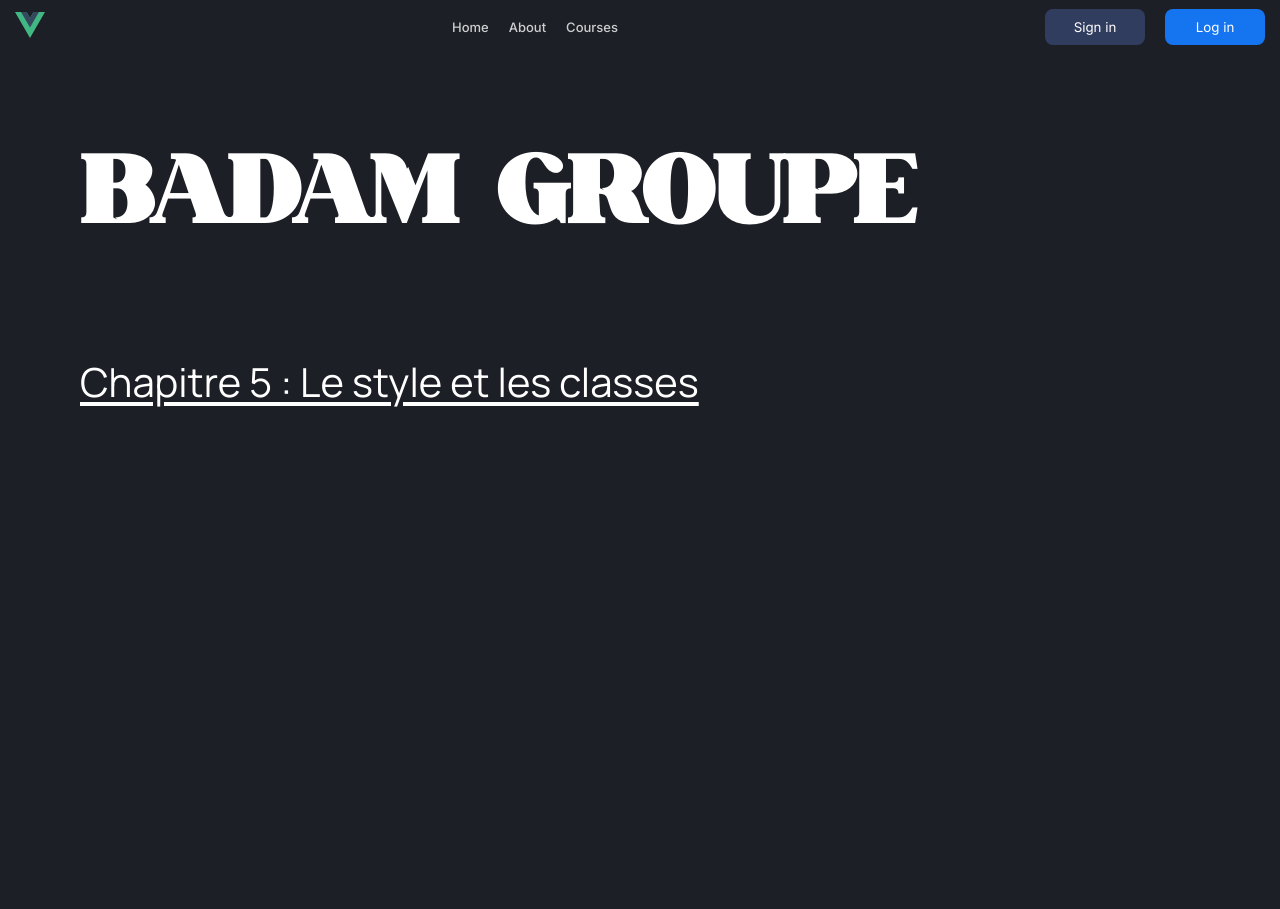
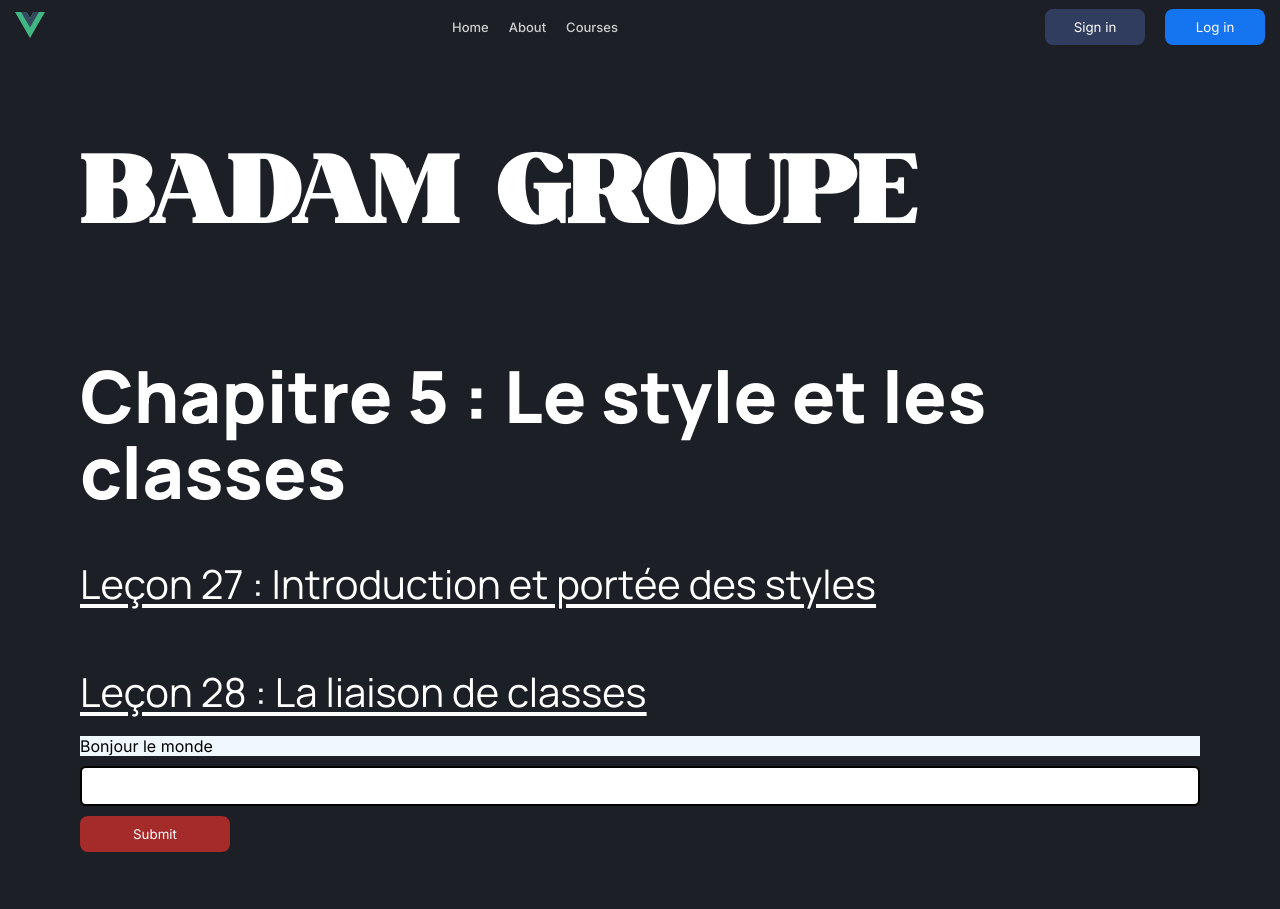
Before and after one commit to didicodeX/course-app, a Vue app: page /courses/style-et-classe in a window 1280 px wide. Shown: the top 909 px of the page. Before the commit the page ends 800 px from the top, so only its background shows below. Built offline with nearby package versions, Linux system fonts and the light colour scheme.

Commit message:
Lecon 28 : La liaison de classes

```diff
--- a/src/assets/base.css
+++ b/src/assets/base.css
@@ -87,17 +87,20 @@ h1,
 h2,
 h3 {
   margin-bottom: 10px;
+  font-family: var(--font-title);
 }
 
 h1 {
-  font-family: var(--font-title);
   font-size: var(--font-size-title1);
   font-weight: var(--font-weigth-title1);
   line-height: var(--line-heigth-title1);
 }
-
+h2 {
+  font-size: var(--font-size-title2);
+  font-weight: var(--font-weigth-title2);
+  line-height: var(--line-heigth-title2);
+}
 h3 {
-  font-family: var(--font-title);
   font-size: var(--font-size-title3);
   font-weight: var(--font-weigth-title3);
   line-height: var(--line-heigth-title3);
--- a/src/components/NavBar.vue
+++ b/src/components/NavBar.vue
@@ -73,13 +73,12 @@ onBeforeUnmount(() => {
   display: none;
   position: relative;
   height: 25px;
-  width: 100px;
   max-width: 20px;
   border: 0;
   outline: 0;
   cursor: pointer;
   background-color: transparent;
-  padding: 20px;
+  padding: 15px;
 }
 .burger-menu span {
   position: absolute;
@@ -166,6 +165,7 @@ nav {
     background-color: #16181d;
     flex-direction: column;
     justify-content: center;
+    /* padding-top: 200px; */
     align-items: center;
     gap: 50px;
   }
--- a/src/components/TemplateVue.vue
+++ b/src/components/TemplateVue.vue
@@ -1,7 +1,7 @@
 <template>
-  <section class="padd limit-content">
+  <section class="padd content-limit">
     <div>
-      <h3></h3>
+      <h2></h2>
     </div>
   </section>
 </template>
--- a/src/router/index.ts
+++ b/src/router/index.ts
@@ -6,6 +6,7 @@ import StyleVue from '@/views/StyleVue.vue'
 import InteractionDom from '@/views/InteractionDom.vue'
 import ComposantReactif from '@/views/ComposantReactif.vue'
 import DirectivesStructurelles from '@/views/DirectivesStructurelles.vue'
+import BasesComposants from '@/views/BasesComposants.vue'
 
 const router = createRouter({
   history: createWebHistory(import.meta.env.BASE_URL),
@@ -45,7 +46,11 @@ const router = createRouter({
       name: 'Directives-structurelles',
       component: DirectivesStructurelles
     },
-
+    {
+      path: '/courses/Bases-des-composants',
+      name: 'Bases-des-composants',
+      component: BasesComposants
+    },
   ],
 })
 
--- a/src/views/AboutView.vue
+++ b/src/views/AboutView.vue
@@ -1,7 +1,7 @@
 <template>
   <section class="padd content-limit">
     <div class="about">
-      <h3>This is an about page</h3>
+      <h2>This is an about page</h2>
     </div>
   </section>
 </template>
--- a/src/views/ComposantReactif.vue
+++ b/src/views/ComposantReactif.vue
@@ -1,7 +1,7 @@
 <template>
   <section class="padd content-limit">
     <div>
-      <h3>Chapitre 4 : Rendre les composants réactifs</h3>
+      <h2>Chapitre 4 : Rendre les composants réactifs</h2>
 
       <div class="lesson">
         <h3>Leçon 21 : La fonction reactive()</h3>
@@ -154,7 +154,6 @@ watchEffect(() => {
   product.priceHT = price.value; // grace a ca j'ai une refence et a chaue fois que je vais modifie mon priceHT il vas se lancer. donc priceHT est considerer comme une dependance
   product.lastModif = Date.now();
   console.log(product);
-
 })
 
 </script>
--- a/src/views/CoursesView.vue
+++ b/src/views/CoursesView.vue
@@ -1,7 +1,7 @@
 <template>
   <section class="padd content-limit">
     <div>
-      <h3>This is an Courses page</h3>
+      <h2>This is an Courses page</h2>
       <ul class="chapter-list">
         <li>
           <RouterLink to="/courses/DOM">
@@ -20,22 +20,27 @@
         </li>
         <li>
           <RouterLink to="/courses/Directives-structurelles">
-            Chapitre 6 : Les directives structurelles          </RouterLink>
+            Chapitre 6 : Les directives structurelles
+          </RouterLink>
+        </li>
+        <li>
+          <RouterLink to="/courses/Bases-des-composants">
+            Chapitre 7 : Les bases des composants
+          </RouterLink>
         </li>
       </ul>
     </div>
   </section>
 </template>
 
-<script setup lang="ts">
-
-</script>
+<script setup lang="ts"></script>
 
 <style scoped>
 a {
   font-size: 18px;
 }
 .chapter-list {
+  margin: 5rem 0;
   display: grid;
   gap: 20px;
 }
--- a/src/views/HomeView.vue
+++ b/src/views/HomeView.vue
@@ -1,7 +1,7 @@
 <template>
   <section class="padd content-limit">
     <div>
-      <h3>This is an Home page</h3>
+      <h2>This is an Home page</h2>
     </div>
   </section>
 </template>
--- a/src/views/InteractionDom.vue
+++ b/src/views/InteractionDom.vue
@@ -1,7 +1,7 @@
 <template>
 <section class="padd content-limit">
   <div>
-    <h3>Chapitre 3 : Intéragir avec le DOM</h3>
+    <h2>Chapitre 3 : Intéragir avec le DOM</h2>
     <h1 v-bind:class="h1title" :id="h1id">
       Bonjour <span>{{ `${name.toUpperCase()} !` }}</span>
     </h1>
--- a/src/views/StyleVue.vue
+++ b/src/views/StyleVue.vue
@@ -1,11 +1,77 @@
 <template>
   <section class="padd content-limit">
     <div>
-      <h3>Chapitre 5 : Le style et les classes</h3>
+      <h2>Chapitre 5 : Le style et les classes</h2>
+      <div class="lesson">
+        <h3>Leçon 27 : Introduction et portée des styles</h3>
+      </div>
+      <div class="lesson">
+        <h3>Leçon 28 : La liaison de classes</h3>
+        <p :class="{ hello: h1Class }">Bonjour le monde</p>
+        <input
+          type="text"
+          class="input"
+          :class="{ inputOngoing, inputError, inputValid }"
+          v-model="input.value"
+          @focus="(input.focus = true), (input.touched = true)"
+          @blur="input.focus = false"
+        />
+        <button @click="h1Class = !h1Class">Submit</button>
+      </div>
+      <div class="lesson">
+        <h3>Leçon 29 : La liaison de styles</h3>
+      </div>
+      <div class="lesson">
+        <h3>Leçon 30 : Utilisation de Sass</h3>
+      </div>
     </div>
   </section>
 </template>
 
-<script setup lang="ts"></script>
+<script setup lang="ts">
+import { computed, reactive, ref } from 'vue'
+const h1Class = ref(true)
 
-<style scoped></style>
+// const input = ref('')
+// const focus = ref(false);
+// const touched = ref(false)
+
+const input = reactive({
+  value: '',
+  focus: false,
+  touched: false,
+})
+
+const inputOngoing = computed(() => input.focus && input.value.length)
+const inputError = computed(
+  () => !input.focus && input.touched && input.value.length < 5,
+)
+const inputValid = computed(
+  () => input.touched && !input.focus && !inputError.value,
+)
+
+console.log(inputOngoing)
+</script>
+
+<style scoped>
+.hello {
+  color: black;
+  background-color: aliceblue;
+}
+.input {
+  border: 2px solid #000;
+  border-radius: 6px;
+  padding: 10px;
+  outline: 0;
+  color: #000;
+}
+.inputOngoing {
+  border-color: cyan;
+}
+.inputError {
+  border-color: red;
+}
+.inputValid {
+  border-color: green;
+}
+</style>
```
Also changed, not shown: src/components/HelloWorld.vue (+3 -7 lines).
